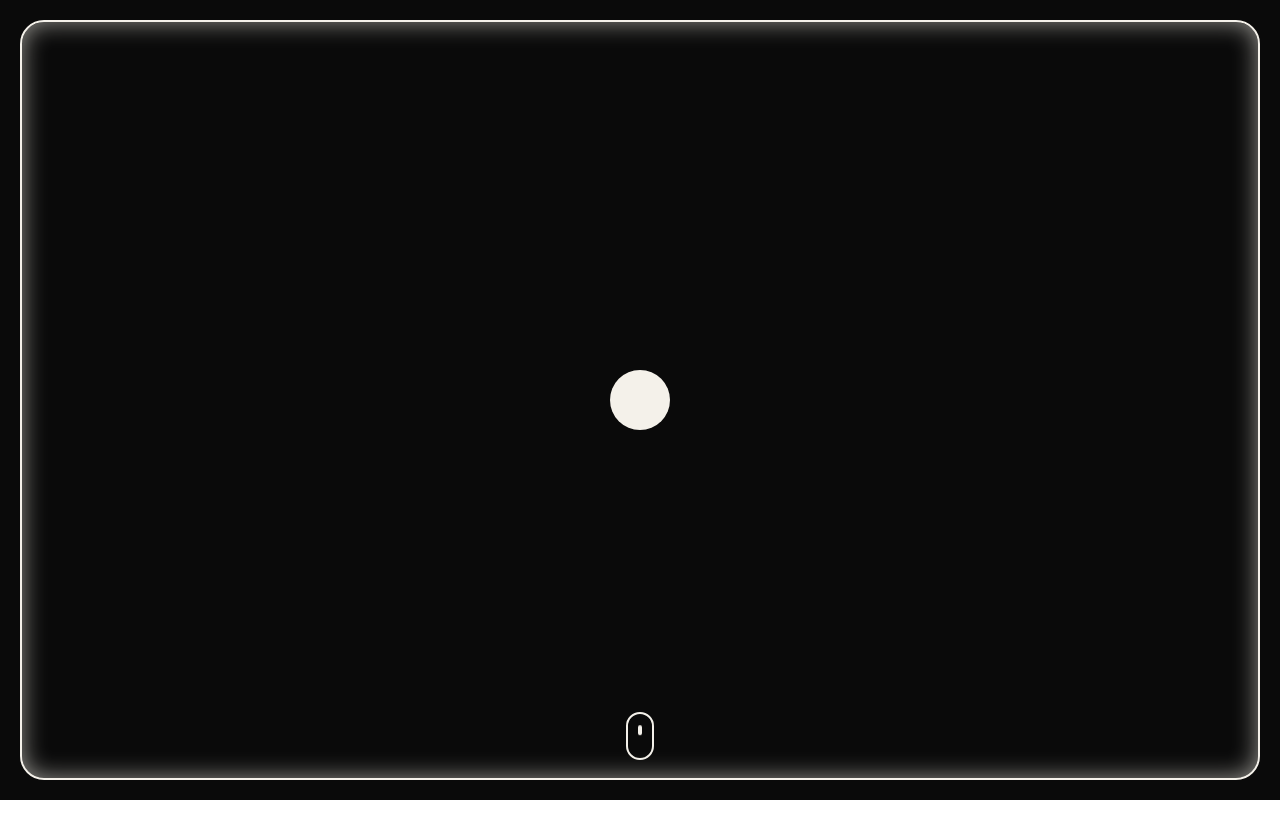
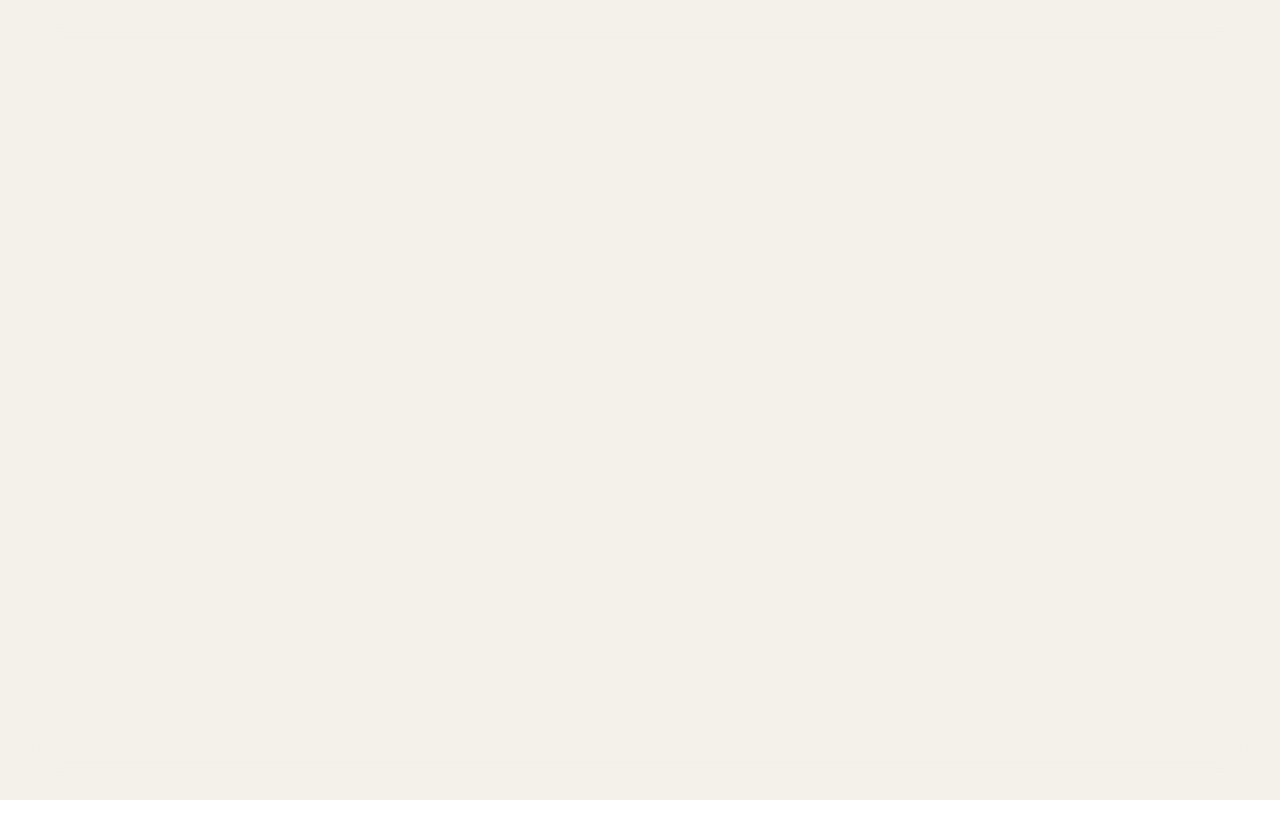
Before and after one commit to Zurybr/IdeasCollab, a React (Vite) app: page / in a window 1280 px wide. Shown: the top 838 px of the page. Built offline with nearby package versions, Linux system fonts and the light colour scheme.

Commit message:
Enhance intro and main content transitions; add visibility toggle for sections

```diff
--- a/src/App.tsx
+++ b/src/App.tsx
@@ -111,14 +111,32 @@ function App() {
         duration: 1.5,
         ease: "power2.inOut",
       });
+      tl.call(
+        () => {
+          // Ocultar completamente la intro section
+          if (introSectionRef.current) {
+            introSectionRef.current.classList.add("hidden");
+          }
+          // Ocultar el scroll container
+          if (scrollContainerRef.current) {
+            scrollContainerRef.current.classList.add("hidden");
+          }
+          // Activar la clase visible en main content
+          if (mainContentRef.current) {
+            mainContentRef.current.classList.add("visible");
+          }
+        },
+        [],
+        "<0.8"
+      );
       tl.to(
         mainContentRef.current,
         {
           opacity: 1,
-          duration: 1,
+          duration: 1.2,
           ease: "power2.out",
         },
-        "<0.5"
+        "<0.2"
       );
     }, mainRef);
 
--- a/src/components/sections/IntroSection.css
+++ b/src/components/sections/IntroSection.css
@@ -12,6 +12,13 @@
     transform-style: preserve-3d;
     background-color: var(--dark-background);
     z-index: 10;
+    transition: opacity 0.5s ease-in-out;
+}
+
+.intro-section.hidden {
+    opacity: 0;
+    pointer-events: none;
+    z-index: -1;
 }
 
 .circle {
--- a/src/components/sections/MainContent.css
+++ b/src/components/sections/MainContent.css
@@ -17,11 +17,14 @@
     margin: 0;
     box-sizing: border-box;
     opacity: 0;
-    transition: opacity 0.5s ease-in-out;
+    transition: opacity 0.8s ease-in-out, z-index 0s linear 0.8s;
 }
 
 .main-content.visible {
     opacity: 1;
+    z-index: 1000;
+    /* Por encima del frame (999) */
+    transition: opacity 0.8s ease-in-out, z-index 0s linear 0s;
 }
 
 .main-content__title {
--- a/src/components/sections/MainContent.tsx
+++ b/src/components/sections/MainContent.tsx
@@ -33,7 +33,13 @@ export const MainContent = React.forwardRef<HTMLElement, MainContentProps>(
 
           <div className="main-content__cta">
             <ArrowDown />
-            <Button variant="primary" size="lg">
+            <Button
+              variant="primary"
+              size="lg"
+              onClick={() => {
+                alert("Get Started clicked!");
+              }}
+            >
               Let's get started!
             </Button>
           </div>
--- a/src/components/ui/ScrollContainer.css
+++ b/src/components/ui/ScrollContainer.css
@@ -9,3 +9,7 @@
     padding: 0;
     pointer-events: none;
 }
+
+.scroll-container.hidden {
+    z-index: -10;
+}
```
